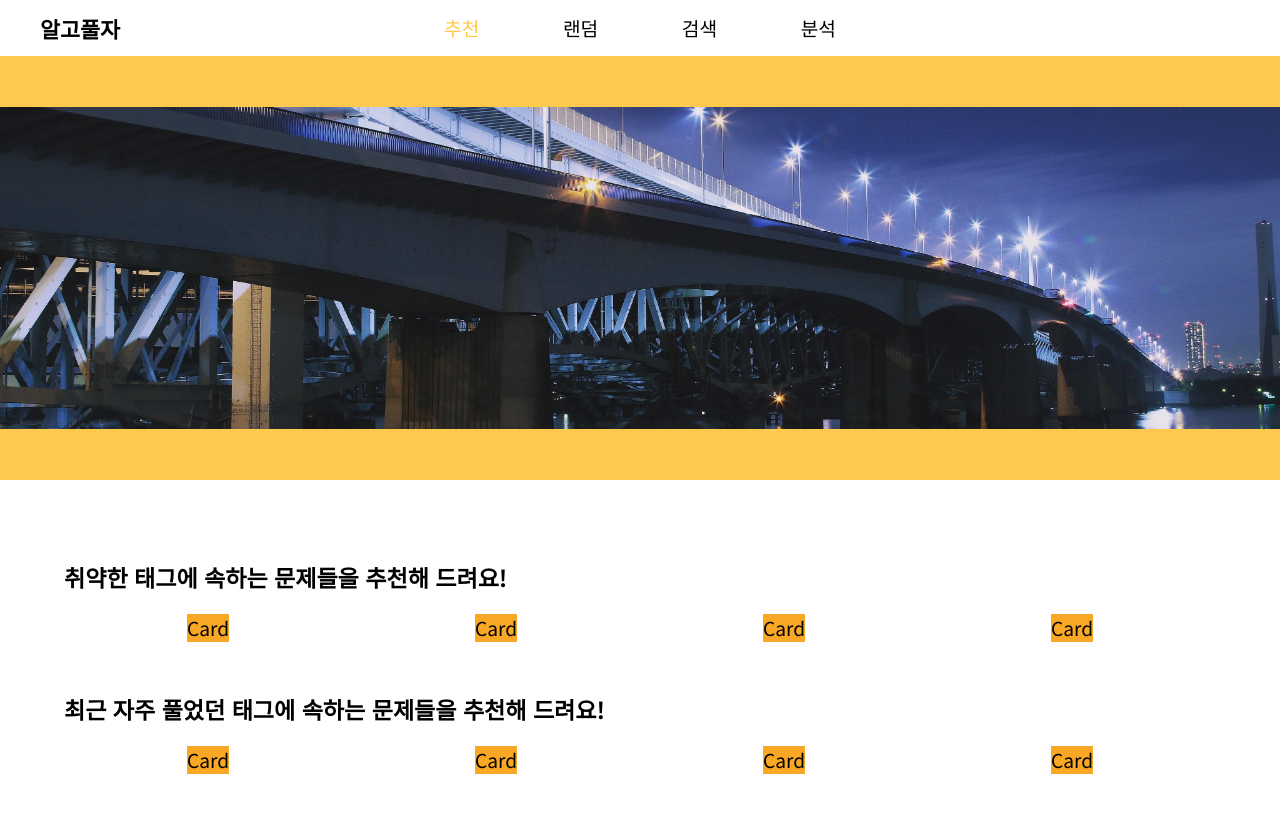
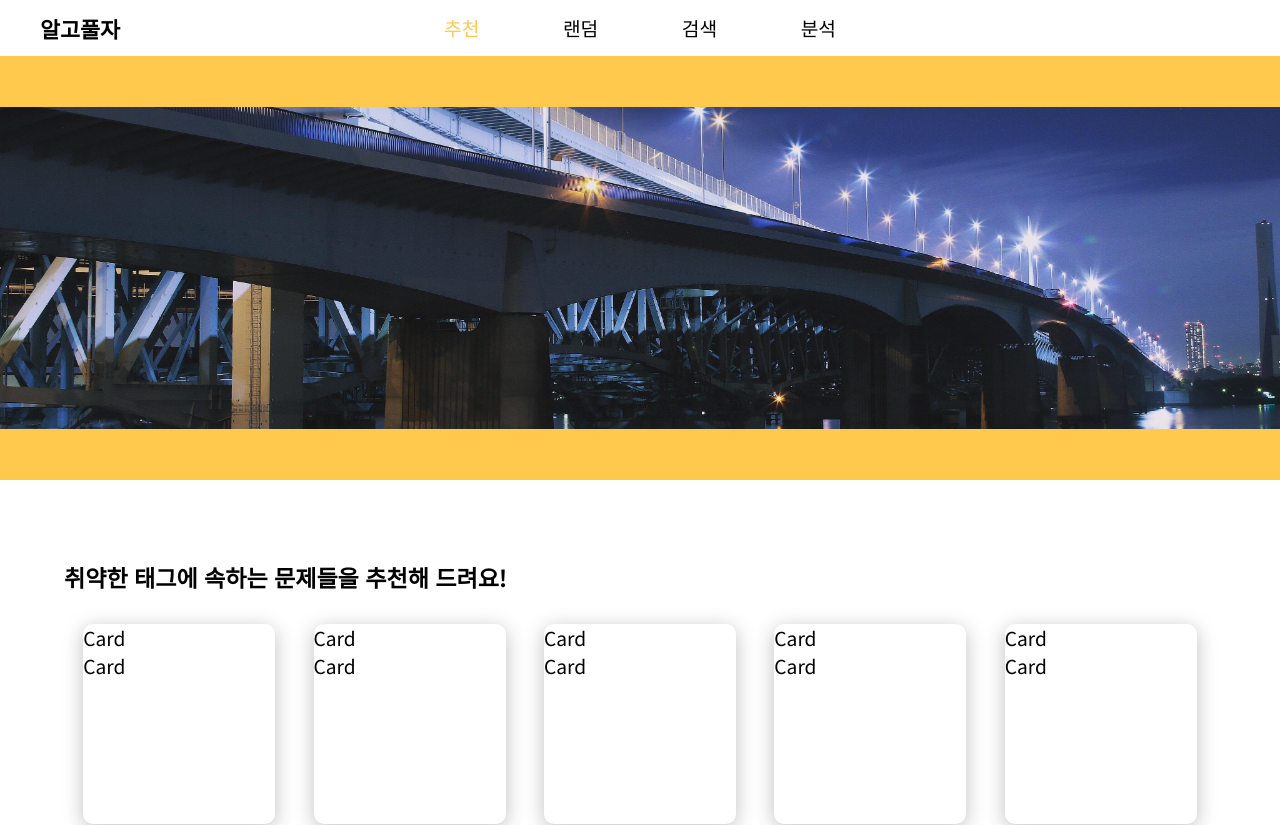
Before and after one commit to Algopulza/algopulza, a Next.js app in the folder frontend/: page /recommendation in a window 1280 px wide. Shown: the top 825 px of the page. Built offline with nearby package versions, Linux system fonts and the light colour scheme.

Commit message:
S06P31A408-147 S06P31A408-147 Feat: Card Component 구조화

```diff
--- a/frontend/components/common/Card.tsx
+++ b/frontend/components/common/Card.tsx
@@ -1,11 +1,20 @@
+import CardTop from './card/CardTop'
+import CardBottom from './card/CardBottom'
 import styled from 'styled-components'
 
 const Container = styled.section`
-  background: #F9A825;
+  width: 15vw;
+  height: 200px;
+  background: #FFFFFF;
+  border-radius: 10px;
+  box-shadow: 0px 4px 20px rgba(0, 0, 0, 0.25);
 `
 
 export default function Card() {
   return (
-    <Container>Card</Container>
+    <Container>
+      <CardTop />
+      <CardBottom />
+    </Container>
   )
 }
--- a/frontend/components/common/Layout.tsx
+++ b/frontend/components/common/Layout.tsx
@@ -4,7 +4,7 @@ import Footer from './Footer'
 import styled from 'styled-components'
 
 const Container = styled.section`
-  height: 188vh;
+  height: 288vh;
 `
 
 type Props = {
--- /dev/null
+++ b/frontend/components/common/card/CardBottom.tsx
@@ -0,0 +1,11 @@
+import styled from 'styled-components'
+
+const Container = styled.section`
+
+`
+
+export default function CardBottom() {
+  return (
+    <Container>Card</Container>
+  )
+}
--- /dev/null
+++ b/frontend/components/common/card/CardTop.tsx
@@ -0,0 +1,11 @@
+import styled from 'styled-components'
+
+const Container = styled.section`
+
+`
+
+export default function CardTop() {
+  return (
+    <Container>Card</Container>
+  )
+}
--- a/frontend/components/recommendation/Subject.tsx
+++ b/frontend/components/recommendation/Subject.tsx
@@ -5,7 +5,7 @@ import _ from 'lodash'
 import styled from 'styled-components'
 
 const Container = styled.section`
-  margin-bottom: 50px;
+  margin-bottom: 80px;
 `
 
 const Cards = styled.div`
@@ -18,7 +18,7 @@ type TitleProps = {
 }
 
 export default function Subject({ title }: TitleProps) {
-  const range = _.range(4)
+  const range = _.range(5)
 
   return (
     <Container>
--- a/frontend/components/recommendation/SubjectTitle.tsx
+++ b/frontend/components/recommendation/SubjectTitle.tsx
@@ -1,7 +1,7 @@
 import styled from 'styled-components'
 
 const Container = styled.section`
-  margin-bottom: 20px;
+  margin-bottom: 30px;
 
   font-size: 1.8vw;
   font-weight: 700;
```
